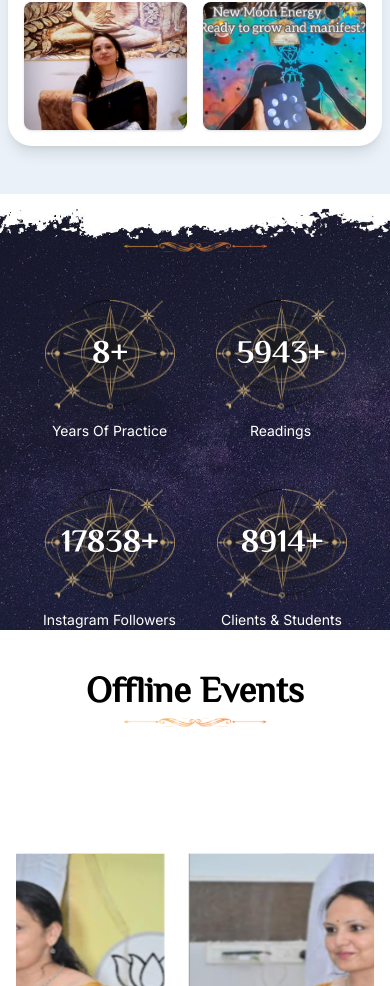
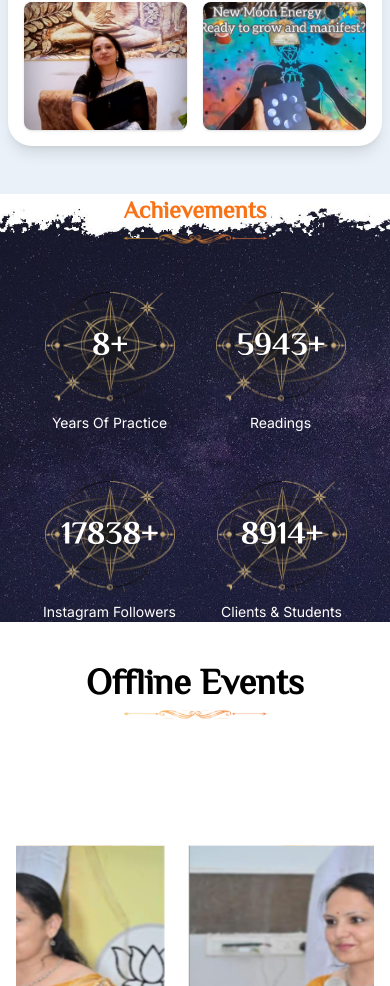
Before and after one commit to abheeksehgal25/Spiritual_Healingg, a React (Vite) app: page / in a window 390 px wide. Shown: the part 6714-7700 px from the top of the page. Built offline with nearby package versions, Linux system fonts and the light colour scheme.

Commit message:
first commit

```diff
--- a/src/Achievements.jsx
+++ b/src/Achievements.jsx
@@ -34,10 +34,11 @@
           whileInView={{ opacity: 1, y: 0 }}
           transition={{ duration: 0.7, delay: 0.1, ease: 'easeOut' }}
           viewport={{ once: true, amount: 0.5 }}
-          className="text-center mb-6"
+          className="text-center mb-6 relative"
         >
-          <h2 className="font-philosopher text-4xl font-semibold mb-2">Achievements</h2>
-          <img src={image} alt="decorative underline" className="mx-auto w-36 sm:w-48" />
+          <div className="absolute inset-0 w-full h-full bg-black/60 rounded-lg -z-10" style={{top: '-8px', left: 0, right: 0, bottom: 0}} />
+          <h2 className="font-philosopher text-2xl sm:text-4xl font-semibold mb-2 text-orange-500 sm:text-white relative z-10">Achievements</h2>
+          <img src={image} alt="decorative underline" className="mx-auto w-36 sm:w-48 relative z-10" />
         </motion.div>
         {/* Achievements */}
         <div className="flex flex-wrap justify-center gap-[40px] md:gap-[90px] mt-4">
```
